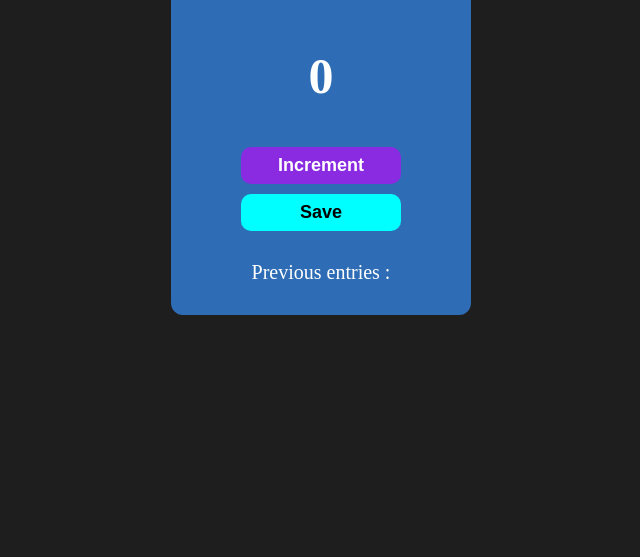
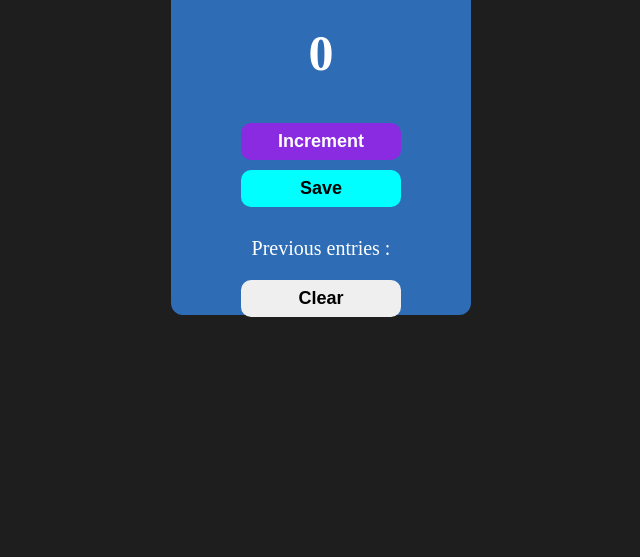
Before and after one commit to Vidittamrakar21/counter_app, a plain HTML site: page index.html in a window 1280 px wide. Shown: the part 243-800 px from the top of the page, without its empty margins (319-959 px from the left). Drawn offline with Linux system fonts and the light colour scheme.

Commit message:
Update index.html

```diff
--- a/index.html
+++ b/index.html
@@ -16,7 +16,7 @@
             <button class="but" id="btn" onclick="counter()" >Increment</button>
             <button class="but" id="ctn" onclick="save()" >Save</button>
             <p id="save">Previous entries : </p>
-
+             <button class="but" id="cl" onclick="saf()" >Clear</button>
         </div>
     </div>
         <script src="script.js"></script>
```
